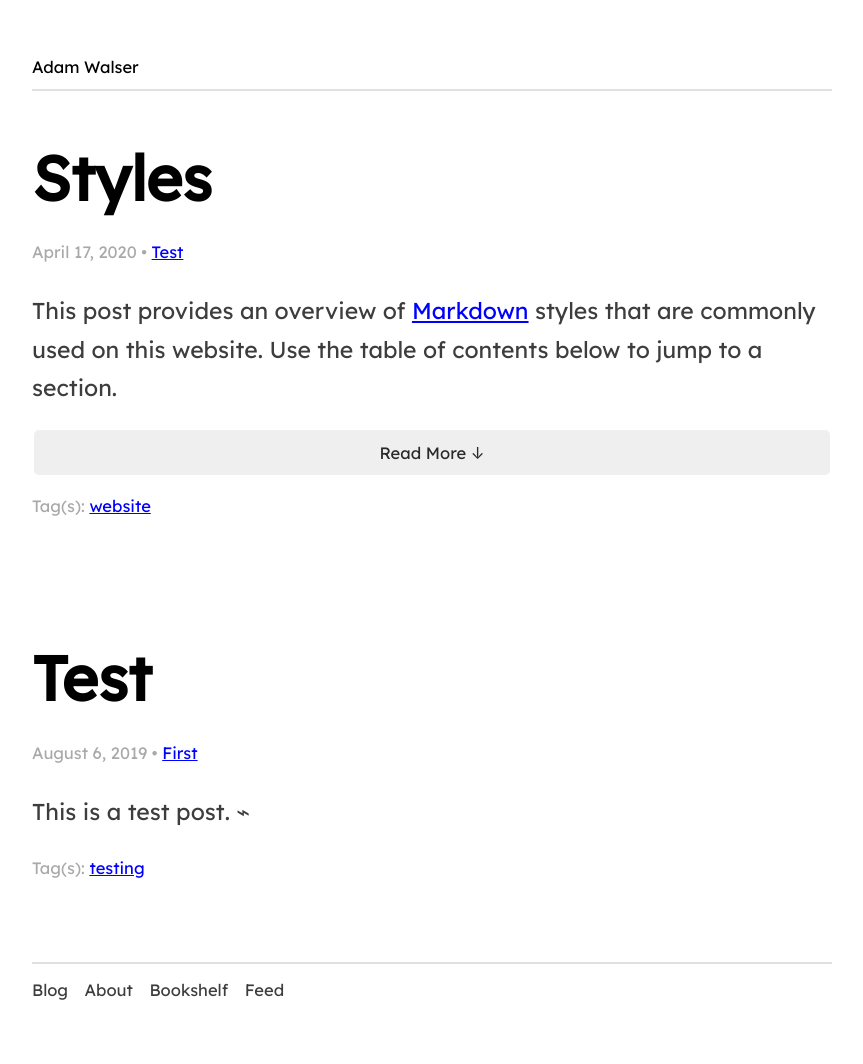
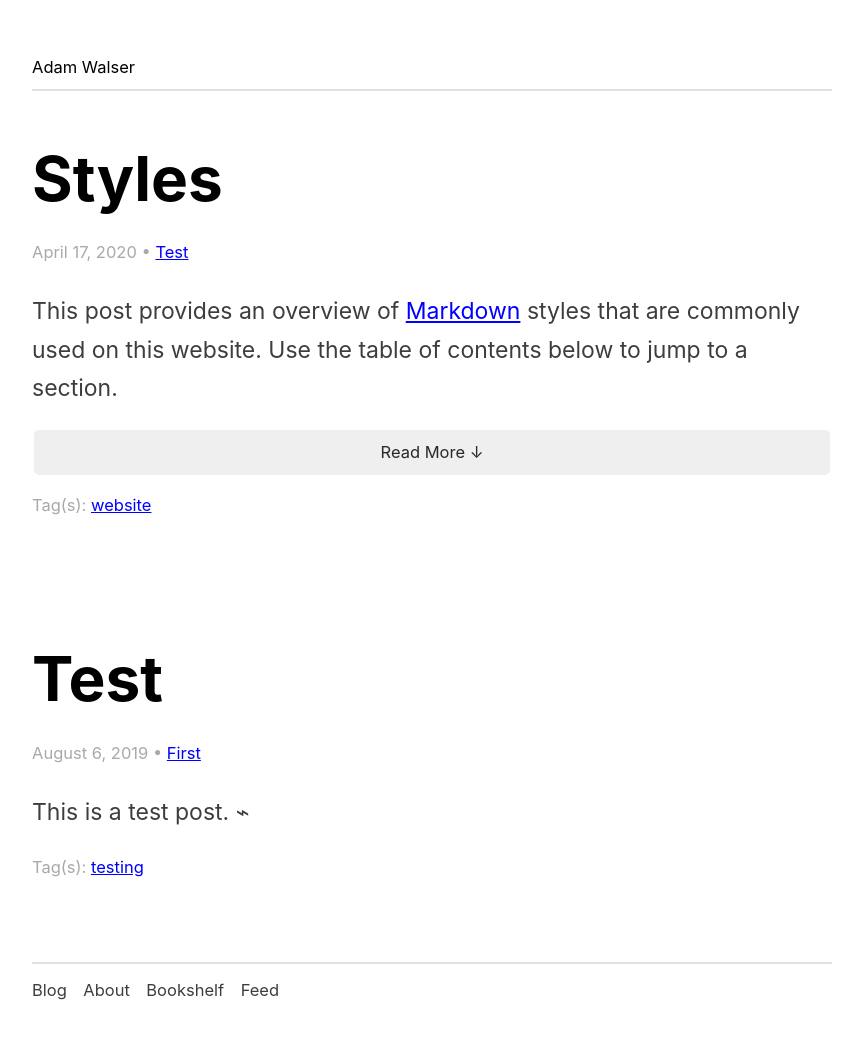
Before and after one commit to ajpwalser/ajpwalser.github.io, a Jekyll site: the page built from index.html, in a window 1280 px wide. Shown: the whole page, without its empty margins (208-1071 px from the left). Built offline with Jekyll 4.4.1, drawn with Linux system fonts in a browser that asks for light colours; some web fonts are replaced; the list of posts is cut into pages by our own code.

Commit message:
Update default.html

```diff
--- a/_layouts/default.html
+++ b/_layouts/default.html
@@ -6,7 +6,7 @@
    <meta name="viewport" content="width=device-width, initial-scale=1">
    <link rel="stylesheet" href="{{ '/css/style.css' | absolute_url }}">
    <link rel="preconnect" href="https://fonts.gstatic.com">
-   <link href="https://fonts.googleapis.com/css2?family=Lexend&display=swap" rel="stylesheet">
+   <link href="https://fonts.googleapis.com/css2?family=Lexend+Deca&display=swap" rel="stylesheet">
 
    <link rel="apple-touch-icon" sizes="180x180" href="/apple-touch-icon.png">
    <link rel="icon" type="image/png" sizes="32x32" href="/favicon-32x32.png">
```
